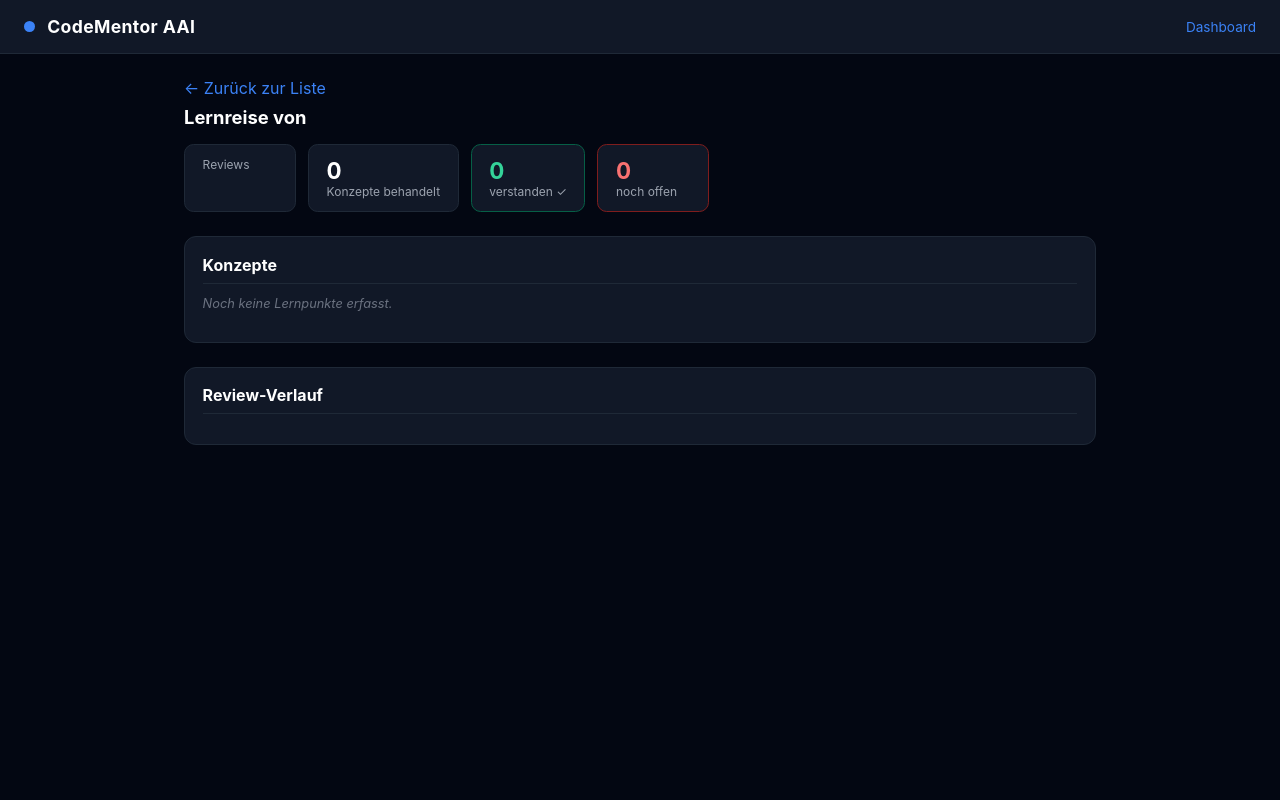
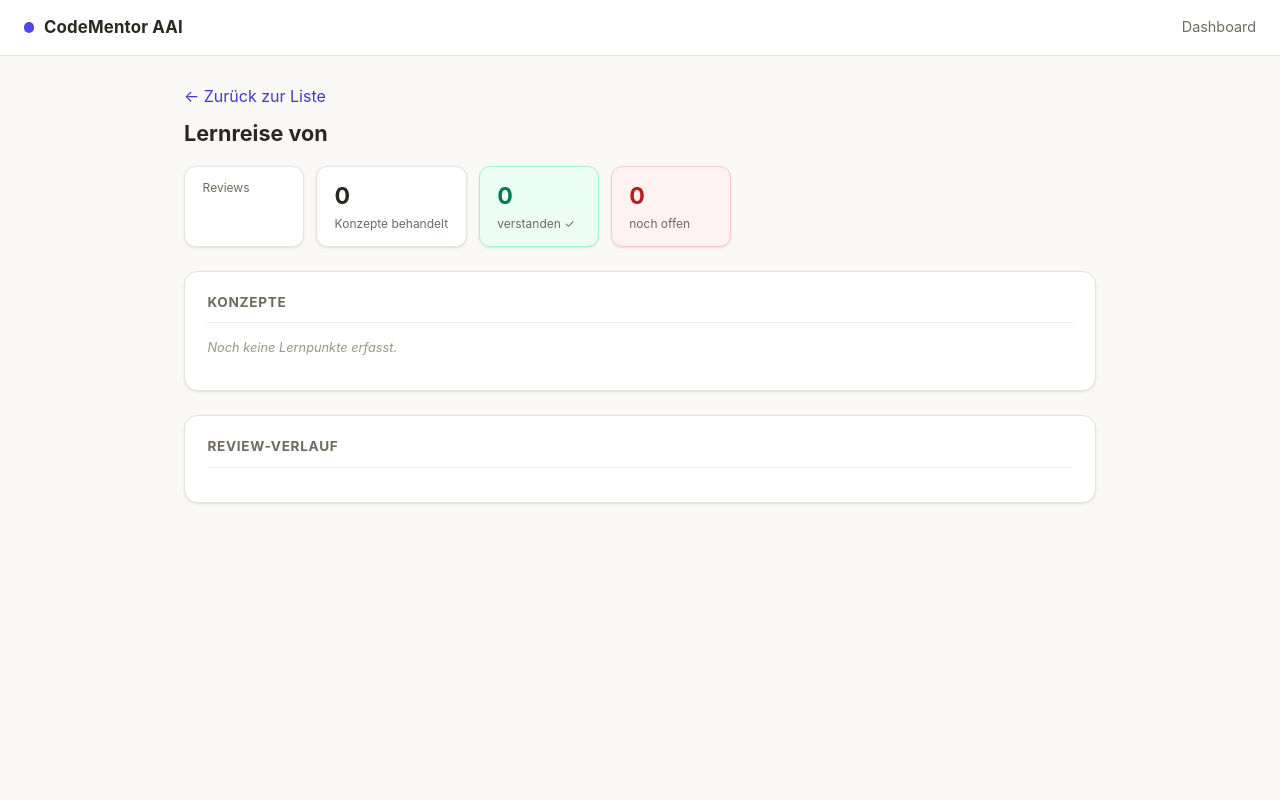
Before and after one commit to Ishak-Erol/AAI_CodeMentor, a Python web app: template src/codementor/templates/student_journey.html in a window 1280 px wide. Run offline with Jinja, Linux system fonts and the light colour scheme; the template is opened without the code that fills it, so the values that code supplies are empty.

Commit message:
(UI-Redesign

```diff
--- a/src/codementor/static/style.css
+++ b/src/codementor/static/style.css
@@ -1,22 +1,38 @@
+/* CodeMentor — helles "Lernheft"-Theme.
+   Warmes Off-White, Indigo-Akzent, Pastell-Ampel für den Lernstand.
+   Alte Variablennamen (--blue, ...) bleiben als Aliase erhalten, damit
+   Inline-Styles in den Templates weiter funktionieren. */
+
 :root {
-    --bg: #030712;
-    --bg-panel: #111827;
-    --border: #1f2937;
-    --text: #e5e7eb;
-    --text-muted: #9ca3af;
-    --text-faint: #6b7280;
-    --blue: #3b82f6;
-    --blue-bg: rgba(30, 58, 138, 0.2);
-    --blue-border: #1e3a8a;
-    --emerald: #34d399;
-    --emerald-bg: rgba(6, 78, 59, 0.2);
-    --emerald-border: #065f46;
-    --amber: #fbbf24;
-    --amber-bg: rgba(120, 53, 15, 0.3);
-    --amber-border: #78350f;
-    --red: #f87171;
-    --red-bg: rgba(127, 29, 29, 0.3);
-    --red-border: #7f1d1d;
+    --bg: #faf9f7;
+    --bg-panel: #ffffff;
+    --border: #e7e4de;
+    --border-soft: #f0eee9;
+    --text: #2b2822;
+    --text-muted: #6f6a60;
+    --text-faint: #9c968a;
+
+    --accent: #4f46e5;
+    --accent-dark: #4338ca;
+    --accent-soft: #eef2ff;
+    --accent-border: #c7d2fe;
+
+    /* Aliase für Bestands-Templates */
+    --blue: var(--accent);
+    --blue-bg: var(--accent-soft);
+    --blue-border: var(--accent-border);
+
+    --emerald: #047857;
+    --emerald-bg: #ecfdf5;
+    --emerald-border: #a7f3d0;
+    --amber: #b45309;
+    --amber-bg: #fffbeb;
+    --amber-border: #fde68a;
+    --red: #b91c1c;
+    --red-bg: #fef2f2;
+    --red-border: #fecaca;
+
+    --shadow: 0 1px 3px rgba(45, 38, 25, 0.07), 0 1px 2px rgba(45, 38, 25, 0.05);
 }
 
 * { box-sizing: border-box; }
@@ -27,19 +43,20 @@ body {
     color: var(--text);
     font-family: -apple-system, "Segoe UI", Roboto, sans-serif;
     min-height: 100vh;
+    line-height: 1.55;
 }
 
-::-webkit-scrollbar { width: 8px; }
-::-webkit-scrollbar-track { background: var(--bg-panel); }
-::-webkit-scrollbar-thumb { background: var(--blue); border-radius: 4px; }
+::-webkit-scrollbar { width: 10px; }
+::-webkit-scrollbar-track { background: var(--bg); }
+::-webkit-scrollbar-thumb { background: #d8d4cc; border-radius: 5px; }
 
-a { color: var(--blue); text-decoration: none; }
+a { color: var(--accent-dark); text-decoration: none; }
 a:hover { text-decoration: underline; }
 
 header.site-header {
     background: var(--bg-panel);
     border-bottom: 1px solid var(--border);
-    padding: 1rem 1.5rem;
+    padding: 0.9rem 1.5rem;
     display: flex;
     justify-content: space-between;
     align-items: center;
@@ -48,264 +65,316 @@ header.site-header {
 header.site-header .brand {
     display: flex;
     align-items: center;
-    gap: 0.75rem;
-    color: white;
+    gap: 0.6rem;
+    color: var(--text);
     font-weight: 700;
-    font-size: 1.1rem;
-    letter-spacing: 0.02em;
+    font-size: 1.05rem;
+    letter-spacing: 0.01em;
 }
+header.site-header .brand:hover { text-decoration: none; }
 
 header.site-header .brand .dot {
-    width: 0.7rem;
-    height: 0.7rem;
-    background: var(--blue);
+    width: 0.65rem;
+    height: 0.65rem;
+    background: var(--accent);
     border-radius: 50%;
 }
 
 header.site-header nav {
-    font-size: 0.85rem;
-    color: var(--text-muted);
+    font-size: 0.9rem;
     display: flex;
-    gap: 1rem;
+    gap: 1.2rem;
 }
+header.site-header nav a { color: var(--text-muted); }
+header.site-header nav a:hover { color: var(--accent-dark); }
 
 main {
-    padding: 1.5rem;
+    padding: 1.75rem 1.5rem 3rem;
     max-width: 60rem;
     margin: 0 auto;
 }
 
-h1, h2, h3 { color: white; }
-h2.page-title { font-size: 1.15rem; margin-bottom: 1rem; }
+h1, h2, h3 { color: var(--text); }
+h2.page-title { font-size: 1.35rem; margin: 0.25rem 0 1rem; }
 
 .panel {
     background: var(--bg-panel);
     border: 1px solid var(--border);
-    border-radius: 0.75rem;
-    padding: 1.1rem;
+    border-radius: 0.85rem;
+    padding: 1.25rem 1.4rem;
+    box-shadow: var(--shadow);
 }
 
 .panel h3 {
-    font-size: 1rem;
-    margin: 0 0 0.75rem;
-    padding-bottom: 0.5rem;
-    border-bottom: 1px solid var(--border);
+    font-size: 0.85rem;
+    text-transform: uppercase;
+    letter-spacing: 0.05em;
+    color: var(--text-muted);
+    margin: 0 0 0.9rem;
+    padding-bottom: 0.6rem;
+    border-bottom: 1px solid var(--border-soft);
 }
 
 .grid-2 {
     display: grid;
     grid-template-columns: 2fr 1fr;
-    gap: 1.5rem;
+    gap: 1.25rem;
+    align-items: start;
 }
 
 @media (max-width: 45rem) {
     .grid-2 { grid-template-columns: 1fr; }
 }
 
-/* Thread list */
+/* Thread-Liste */
 .thread-card-list {
     background: var(--bg-panel);
     border: 1px solid var(--border);
-    border-radius: 0.75rem;
+    border-radius: 0.85rem;
     overflow: hidden;
+    box-shadow: var(--shadow);
 }
 
 .thread-card {
     display: block;
-    padding: 1rem;
-    border-bottom: 1px solid var(--border);
+    padding: 0.9rem 1.25rem;
+    border-bottom: 1px solid var(--border-soft);
     color: var(--text);
 }
 
 .thread-card:last-child { border-bottom: none; }
-.thread-card:hover { background: rgba(255, 255, 255, 0.03); text-decoration: none; }
+.thread-card:hover { background: #fcfbf9; text-decoration: none; }
 
 .thread-card-row {
     display: flex;
     justify-content: space-between;
     align-items: center;
+    gap: 0.75rem;
 }
 
+.thread-card .pr-title { font-weight: 600; }
+.thread-card .thread-no { color: var(--text-faint); font-weight: 400; font-size: 0.85rem; margin-left: 0.35rem; }
 .thread-card .student { color: var(--text-muted); font-size: 0.85rem; margin-left: 0.5rem; }
-.thread-card .timestamp { font-size: 0.75rem; color: var(--text-faint); margin-top: 0.25rem; }
+.thread-card .timestamp { font-size: 0.78rem; color: var(--text-faint); margin-top: 0.2rem; }
 
-.tags { display: flex; gap: 0.5rem; align-items: center; font-size: 0.7rem; }
+.tags { display: flex; gap: 0.4rem; align-items: center; font-size: 0.72rem; flex-shrink: 0; }
 
 .tag {
-    padding: 0.2rem 0.5rem;
-    border-radius: 0.3rem;
-    background: #1f2937;
+    padding: 0.18rem 0.55rem;
+    border-radius: 999px;
+    background: var(--border-soft);
     color: var(--text-muted);
-    text-transform: uppercase;
 }
 
-.tag.severity-high { background: var(--red-bg); color: var(--red); }
-.tag.severity-medium { background: var(--amber-bg); color: var(--amber); }
-.tag.severity-low { background: var(--emerald-bg); color: var(--emerald); }
+.tag.severity-high { background: var(--red-bg); color: var(--red); border: 1px solid var(--red-border); }
+.tag.severity-medium { background: var(--amber-bg); color: var(--amber); border: 1px solid var(--amber-border); }
+.tag.severity-low { background: var(--emerald-bg); color: var(--emerald); border: 1px solid var(--emerald-border); }
 
 .empty-hint { padding: 1.5rem; color: var(--text-faint); font-style: italic; font-size: 0.9rem; }
 
-/* Forms */
+/* Formulare */
 form.review-form, form.ask-form { margin-top: 1.5rem; }
 
 label { display: block; font-size: 0.85rem; color: var(--text-muted); margin: 0.5rem 0 0.25rem; }
 
-input[type="text"], input[type="number"], select {
-    background: var(--bg);
-    border: 1px solid #374151;
-    border-radius: 0.4rem;
-    padding: 0.5rem;
+input[type="text"], input[type="number"], select, textarea {
+    background: var(--bg-panel);
+    border: 1px solid var(--border);
+    border-radius: 0.5rem;
+    padding: 0.55rem 0.7rem;
     color: var(--text);
-    font-size: 0.9rem;
+    font-size: 0.92rem;
     width: 100%;
 }
-input[type="text"]:focus, input[type="number"]:focus, select:focus {
+input[type="text"]:focus, input[type="number"]:focus, select:focus, textarea:focus {
     outline: none;
-    border-color: var(--blue);
+    border-color: var(--accent);
+    box-shadow: 0 0 0 3px var(--accent-soft);
 }
 
 button {
-    background: var(--blue);
+    background: var(--accent);
     color: white;
     font-weight: 600;
     border: none;
-    border-radius: 0.4rem;
-    padding: 0.55rem 1rem;
-    font-size: 0.9rem;
+    border-radius: 0.5rem;
+    padding: 0.55rem 1.1rem;
+    font-size: 0.92rem;
     cursor: pointer;
 }
-button:hover { background: #2563eb; }
+button:hover { background: var(--accent-dark); }
 
 .github-fields { display: none; margin-top: 0.5rem; }
 .mode-toggle:has(#mode-github:checked) ~ .github-fields { display: block; }
 
-.mode-toggle { display: flex; gap: 1rem; align-items: center; font-size: 0.9rem; }
-.mode-toggle label { display: inline-flex; align-items: center; gap: 0.35rem; margin: 0; }
+.mode-toggle { display: flex; gap: 1.1rem; align-items: center; font-size: 0.92rem; }
+.mode-toggle label { display: inline-flex; align-items: center; gap: 0.35rem; margin: 0; color: var(--text); }
 
 .htmx-indicator { display: none; }
 .htmx-request .htmx-indicator { display: inline; }
 
 .result-box { margin-top: 0.75rem; font-size: 0.9rem; }
 
-/* Alerts */
+/* Meldungen */
 .alert {
-    border-radius: 0.5rem;
-    padding: 0.9rem;
+    border-radius: 0.6rem;
+    padding: 0.9rem 1rem;
     font-size: 0.9rem;
 }
 .alert-error { background: var(--red-bg); border: 1px solid var(--red-border); color: var(--red); }
-.alert-success { background: var(--emerald-bg); border: 1px solid var(--emerald-border); }
+.alert-success { background: var(--emerald-bg); border: 1px solid var(--emerald-border); color: var(--emerald); }
 
-/* Learning points */
+/* Lernpunkte */
 .learning-points { list-style: none; margin: 0; padding: 0; display: flex; flex-direction: column; gap: 0.5rem; }
 .learning-points li {
-    background: #1f2937;
-    border-radius: 0.4rem;
-    padding: 0.5rem 0.75rem;
+    background: var(--bg);
+    border: 1px solid var(--border-soft);
+    border-radius: 0.5rem;
+    padding: 0.55rem 0.75rem;
     font-size: 0.9rem;
 }
-.learning-points .reason { display: block; font-size: 0.75rem; color: var(--text-muted); margin-top: 0.2rem; }
+.learning-points .reason { display: block; font-size: 0.78rem; color: var(--text-muted); margin-top: 0.25rem; }
 
 .badge-difficulty {
-    font-size: 0.65rem;
+    font-size: 0.62rem;
     text-transform: uppercase;
-    padding: 0.15rem 0.4rem;
-    border-radius: 0.3rem;
+    padding: 0.12rem 0.45rem;
+    border-radius: 999px;
     margin-left: 0.4rem;
+    vertical-align: middle;
 }
-.badge-difficulty.easy { background: var(--emerald-bg); color: var(--emerald); }
-.badge-difficulty.medium { background: var(--amber-bg); color: var(--amber); }
-.badge-difficulty.hard { background: var(--red-bg); color: var(--red); }
+.badge-difficulty.easy { background: var(--emerald-bg); color: var(--emerald); border: 1px solid var(--emerald-border); }
+.badge-difficulty.medium { background: var(--amber-bg); color: var(--amber); border: 1px solid var(--amber-border); }
+.badge-difficulty.hard { background: var(--red-bg); color: var(--red); border: 1px solid var(--red-border); }
 
-/* RAG citations */
+/* RAG-Zitate */
 .rag-sources {
-    margin-top: 1rem;
-    border-top: 1px solid var(--border);
-    padding-top: 0.75rem;
+    margin-top: 1.1rem;
+    border-top: 1px solid var(--border-soft);
+    padding-top: 0.8rem;
 }
 .rag-sources h4 {
-    font-size: 0.8rem;
+    font-size: 0.72rem;
     color: var(--text-muted);
     margin: 0 0 0.4rem;
     text-transform: uppercase;
-    letter-spacing: 0.02em;
+    letter-spacing: 0.05em;
 }
 .rag-sources ul { list-style: none; margin: 0; padding: 0; font-size: 0.85rem; }
 .rag-sources li { margin-bottom: 0.25rem; }
 
 .chat-citations {
-    margin-top: 0.4rem;
+    margin-top: 0.5rem;
     font-size: 0.75rem;
     color: var(--text-muted);
 }
 .chat-citations a { margin-right: 0.4rem; }
 
-/* Student profile / progress */
+/* Lernstand-Badges */
 .badge-known {
-    font-size: 0.65rem;
+    font-size: 0.62rem;
     text-transform: uppercase;
-    padding: 0.15rem 0.4rem;
-    border-radius: 0.3rem;
+    padding: 0.12rem 0.45rem;
+    border-radius: 999px;
     margin-left: 0.4rem;
-    background: var(--blue-bg);
-    color: var(--blue);
+    background: var(--accent-soft);
+    color: var(--accent-dark);
+    border: 1px solid var(--accent-border);
+    vertical-align: middle;
 }
 
-.progress-badges { display: flex; flex-wrap: wrap; gap: 0.5rem; }
+.lernstand-summary {
+    display: flex;
+    gap: 0.6rem;
+    flex-wrap: wrap;
+    margin-bottom: 0.8rem;
+    font-size: 0.82rem;
+}
+.lernstand-summary .chip {
+    padding: 0.2rem 0.65rem;
+    border-radius: 999px;
+    background: var(--bg);
+    border: 1px solid var(--border);
+    color: var(--text-muted);
+}
+.lernstand-summary .chip.mastered { background: var(--emerald-bg); border-color: var(--emerald-border); color: var(--emerald); }
+.lernstand-summary .chip.struggling { background: var(--red-bg); border-color: var(--red-border); color: var(--red); }
+
+.progress-badges { display: flex; flex-wrap: wrap; gap: 0.45rem; }
 
 .badge-progress {
-    background: #1f2937;
+    background: var(--bg);
+    border: 1px solid var(--border);
     color: var(--text-muted);
     font-size: 0.8rem;
-    padding: 0.3rem 0.6rem;
-    border-radius: 0.4rem;
+    padding: 0.28rem 0.65rem;
+    border-radius: 999px;
 }
 .badge-progress.repeated {
-    background: var(--blue-bg);
-    border: 1px solid var(--blue-border);
+    background: var(--accent-soft);
+    border-color: var(--accent-border);
     color: var(--text);
 }
 .badge-progress.mastered {
     background: var(--emerald-bg);
-    border: 1px solid var(--emerald-border);
+    border-color: var(--emerald-border);
     color: var(--text);
 }
 .badge-progress.mastered em { color: var(--emerald); }
 .badge-progress.struggling {
     background: var(--red-bg);
-    border: 1px solid var(--red-border);
+    border-color: var(--red-border);
     color: var(--text);
 }
 .badge-progress.struggling em { color: var(--red); }
 .badge-progress em {
     font-style: normal;
-    font-size: 0.65rem;
+    font-size: 0.62rem;
     text-transform: uppercase;
-    color: var(--blue);
+    color: var(--accent-dark);
     margin-left: 0.35rem;
 }
 
-/* Chat */
-.chat-log { list-style: none; margin: 0 0 1rem; padding: 0; display: flex; flex-direction: column; gap: 0.75rem; }
+/* Chat — Sprechblasen */
+.chat-log {
+    list-style: none;
+    margin: 0 0 1.1rem;
+    padding: 0;
+    display: flex;
+    flex-direction: column;
+    gap: 0.7rem;
+}
 
 .chat-message {
-    border-radius: 0.5rem;
-    padding: 0.75rem;
-    font-size: 0.9rem;
+    border-radius: 0.85rem;
+    padding: 0.7rem 0.95rem;
+    font-size: 0.92rem;
+    max-width: 85%;
 }
 .chat-message .role {
     display: block;
-    font-size: 0.7rem;
-    text-transform: uppercase;
-    letter-spacing: 0.03em;
-    margin-bottom: 0.25rem;
+    font-size: 0.72rem;
+    font-weight: 600;
+    letter-spacing: 0.02em;
+    margin-bottom: 0.3rem;
 }
 .chat-message p { margin: 0; white-space: pre-wrap; }
 
-.chat-message.role-student { background: var(--blue-bg); border: 1px solid var(--blue-border); }
-.chat-message.role-student .role { color: var(--blue); }
+.chat-message.role-student {
+    align-self: flex-end;
+    background: var(--accent-soft);
+    border: 1px solid var(--accent-border);
+    border-bottom-right-radius: 0.25rem;
+}
+.chat-message.role-student .role { color: var(--accent-dark); }
 
-.chat-message.role-mentor { background: var(--emerald-bg); border: 1px solid var(--emerald-border); }
+.chat-message.role-mentor {
+    align-self: flex-start;
+    background: var(--bg-panel);
+    border: 1px solid var(--border);
+    border-bottom-left-radius: 0.25rem;
+    box-shadow: var(--shadow);
+}
 .chat-message.role-mentor .role { color: var(--emerald); }
 
 .ask-form { display: flex; gap: 0.5rem; }
@@ -313,103 +382,108 @@ button:hover { background: #2563eb; }
 
 /* Testat */
 .testat-list { padding-left: 1.2rem; }
-.testat-list li { margin-bottom: 1.25rem; font-size: 0.9rem; }
-.testat-list .concept { display: block; font-size: 0.75rem; color: var(--text-faint); margin-left: 0.2rem; }
+.testat-list li { margin-bottom: 1.4rem; font-size: 0.92rem; }
+.testat-list .concept { display: block; font-size: 0.75rem; color: var(--text-faint); margin: 0.15rem 0 0 0.2rem; }
 
-.testat-answer-form { margin-top: 0.6rem; }
+.testat-answer-form { margin-top: 0.7rem; }
 .testat-answer-form textarea {
-    width: 100%;
-    background: var(--bg);
-    border: 1px solid #374151;
-    border-radius: 0.4rem;
-    padding: 0.5rem;
-    color: var(--text);
-    font-size: 0.9rem;
     font-family: inherit;
     margin-bottom: 0.5rem;
     resize: vertical;
 }
-.testat-answer-form textarea:focus { outline: none; border-color: var(--blue); }
 
-.testat-assessment { margin-top: 0.6rem; }
+.testat-assessment {
+    margin-top: 0.7rem;
+    border-left: 4px solid var(--border);
+    border-radius: 0.35rem;
+    padding: 0.6rem 0.9rem;
+    background: var(--bg);
+}
+.testat-assessment.verstanden { border-left-color: var(--emerald); background: var(--emerald-bg); }
+.testat-assessment.teilweise { border-left-color: var(--amber); background: var(--amber-bg); }
+.testat-assessment.nicht_verstanden { border-left-color: var(--red); background: var(--red-bg); }
+
 .testat-assessment .student-answer {
-    background: var(--bg);
-    border: 1px solid var(--border);
-    border-radius: 0.4rem;
+    background: var(--bg-panel);
+    border: 1px solid var(--border-soft);
+    border-radius: 0.45rem;
     padding: 0.5rem 0.75rem;
-    margin-bottom: 0.5rem;
+    margin-bottom: 0.55rem;
 }
 .testat-assessment .student-answer .label {
-    font-size: 0.7rem;
+    font-size: 0.68rem;
     text-transform: uppercase;
     color: var(--text-faint);
 }
 .testat-assessment .student-answer p { margin: 0.2rem 0 0; white-space: pre-wrap; }
 .testat-assessment .assessment-feedback {
-    margin: 0.4rem 0 0;
-    font-size: 0.85rem;
-    color: var(--text-muted);
+    margin: 0.45rem 0 0;
+    font-size: 0.87rem;
+    color: var(--text);
 }
 
 .badge-assessment {
     display: inline-block;
     font-size: 0.7rem;
+    font-weight: 600;
     text-transform: uppercase;
-    padding: 0.2rem 0.5rem;
-    border-radius: 0.3rem;
+    padding: 0.2rem 0.55rem;
+    border-radius: 999px;
 }
 .badge-assessment.verstanden { background: var(--emerald-bg); border: 1px solid var(--emerald-border); color: var(--emerald); }
 .badge-assessment.teilweise { background: var(--amber-bg); border: 1px solid var(--amber-border); color: var(--amber); }
 .badge-assessment.nicht_verstanden { background: var(--red-bg); border: 1px solid var(--red-border); color: var(--red); }
 
-/* Lernreise (Student Journey) */
+/* Lernreise */
 .muted { color: var(--text-faint); font-size: 0.8rem; }
 
 .journey-stats { display: flex; flex-wrap: wrap; gap: 0.75rem; margin-top: 0.5rem; }
 .stat-tile {
     background: var(--bg-panel);
     border: 1px solid var(--border);
-    border-radius: 0.6rem;
+    border-radius: 0.7rem;
     padding: 0.75rem 1.1rem;
     display: flex;
     flex-direction: column;
-    min-width: 7rem;
+    min-width: 7.5rem;
+    box-shadow: var(--shadow);
 }
-.stat-tile .stat-value { font-size: 1.4rem; font-weight: 700; color: white; }
+.stat-tile .stat-value { font-size: 1.45rem; font-weight: 700; color: var(--text); }
 .stat-tile .stat-label { font-size: 0.75rem; color: var(--text-muted); }
-.stat-tile.mastered { border-color: var(--emerald-border); }
+.stat-tile.mastered { border-color: var(--emerald-border); background: var(--emerald-bg); }
 .stat-tile.mastered .stat-value { color: var(--emerald); }
-.stat-tile.struggling { border-color: var(--red-border); }
+.stat-tile.struggling { border-color: var(--red-border); background: var(--red-bg); }
 .stat-tile.struggling .stat-value { color: var(--red); }
 
 .journey-table { width: 100%; border-collapse: collapse; font-size: 0.9rem; }
 .journey-table th {
     text-align: left;
-    font-size: 0.7rem;
+    font-size: 0.68rem;
     text-transform: uppercase;
+    letter-spacing: 0.04em;
     color: var(--text-faint);
     padding: 0.4rem 0.6rem;
     border-bottom: 1px solid var(--border);
 }
-.journey-table td { padding: 0.5rem 0.6rem; border-bottom: 1px solid var(--border); }
+.journey-table td { padding: 0.55rem 0.6rem; border-bottom: 1px solid var(--border-soft); }
 .journey-table tr:last-child td { border-bottom: none; }
 
 .history-dots .dot {
     display: inline-block;
-    width: 0.65rem;
-    height: 0.65rem;
+    width: 0.68rem;
+    height: 0.68rem;
     border-radius: 50%;
     margin-right: 0.25rem;
-    background: var(--text-faint);
+    background: var(--border);
 }
-.history-dots .dot.verstanden { background: var(--emerald); }
-.history-dots .dot.teilweise { background: var(--amber); }
-.history-dots .dot.nicht_verstanden { background: var(--red); }
+.history-dots .dot.verstanden { background: #10b981; }
+.history-dots .dot.teilweise { background: #f59e0b; }
+.history-dots .dot.nicht_verstanden { background: #ef4444; }
 
 .journey-threads { list-style: none; margin: 0; padding: 0; }
 .journey-threads li {
-    padding: 0.5rem 0;
-    border-bottom: 1px solid var(--border);
+    padding: 0.55rem 0;
+    border-bottom: 1px solid var(--border-soft);
     display: flex;
     gap: 0.6rem;
     align-items: center;
--- a/src/codementor/templates/_chat_message_item.html
+++ b/src/codementor/templates/_chat_message_item.html
@@ -1,5 +1,5 @@
 <li class="chat-message role-{{ message.role }}">
-    <span class="role">{{ message.role }}</span>
+    <span class="role">{% if message.role == "mentor" %}&#127891; Mentor{% else %}&#128100; Du{% endif %}</span>
     <p>{{ message.content }}</p>
     {% set message_citations = citations_by_message.get(message.id) if citations_by_message else None %}
     {% if message_citations %}
--- a/src/codementor/templates/_testat_assessment.html
+++ b/src/codementor/templates/_testat_assessment.html
@@ -1,4 +1,4 @@
-<div class="testat-assessment">
+<div class="testat-assessment {{ record.assessment }}">
     <div class="student-answer">
         <span class="label">Deine Antwort:</span>
         <p>{{ record.answer }}</p>
--- a/src/codementor/templates/thread_detail.html
+++ b/src/codementor/templates/thread_detail.html
@@ -62,6 +62,11 @@
 {% if student_profile and student_profile.seen_concepts %}
 <section class="panel" style="margin-top: 1.5rem;">
     <h3>Dein bisheriger Fortschritt</h3>
+    <div class="lernstand-summary">
+        <span class="chip mastered">{{ student_profile.mastered_concepts | length }} verstanden &#10003;</span>
+        <span class="chip struggling">{{ student_profile.struggling_concepts | length }} noch offen</span>
+        <span class="chip">{{ student_profile.seen_concepts | length }} Konzepte insgesamt</span>
+    </div>
     <div class="progress-badges">
         {% for concept, count in student_profile.seen_concepts.items() %}
         {% if concept in student_profile.mastered_concepts %}
--- a/src/codementor/templates/threads_list.html
+++ b/src/codementor/templates/threads_list.html
@@ -8,7 +8,8 @@
     <a href="/threads/{{ thread.id }}" class="thread-card">
         <div class="thread-card-row">
             <div>
-                <span>Thread #{{ thread.id }}</span>
+                <span class="pr-title">{{ pr_titles.get(thread.pr_id) or "Review" }}</span>
+                <span class="thread-no">#{{ thread.id }}</span>
                 <span class="student">{{ thread.student_id }}</span>
             </div>
             <div class="tags">
```
Also changed, not shown: other parts of src/codementor/static/style.css (+37 -8 lines), src/codementor/agents/learning.py (+8 -0 lines), src/codementor/api/routes/threads.py (+8 -1 lines).
